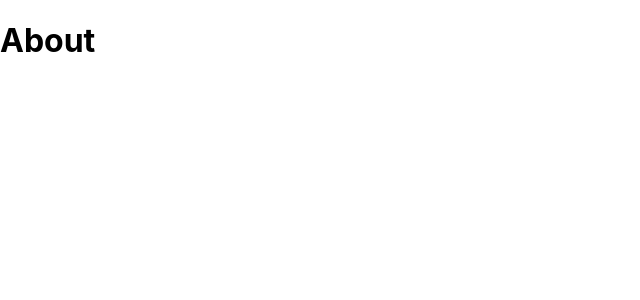
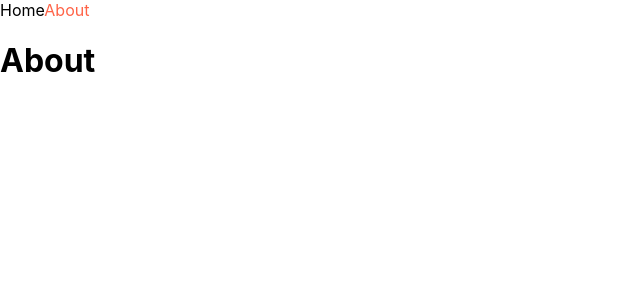
Before and after one commit to HannesCho/NextJS, a Next.js app: page /about in a window 1280 px wide. Shown: the top 300 px of the page, without its empty margins (0-640 px from the left). Built offline with nearby package versions, Linux system fonts and the light colour scheme.

Commit message:
Add Navbar

```diff
--- /dev/null
+++ b/components/Navbar.tsx
@@ -0,0 +1,24 @@
+import Link from "next/link";
+import { useRouter } from "next/router";
+
+export default function NavBar() {
+  const router = useRouter();
+  return (
+    <nav>
+      <Link href="/">
+        <a className={router.pathname === "/" ? "active" : ""}>Home</a>
+      </Link>
+      <Link href="/about">
+        <a className={router.pathname === "/about" ? "active" : ""}>About</a>
+      </Link>
+      <style jsx>{`
+        a {
+          text-decoration: none;
+        }
+        .active {
+          color: tomato;
+        }
+      `}</style>
+    </nav>
+  );
+}
--- a/pages/about.tsx
+++ b/pages/about.tsx
@@ -1,6 +1,9 @@
+import NavBar from "../components/Navbar";
+
 function About() {
   return (
     <div>
+      <NavBar />
       <h1>About</h1>
     </div>
   );
--- a/pages/index.tsx
+++ b/pages/index.tsx
@@ -1,6 +1,9 @@
+import NavBar from "../components/Navbar";
+
 function Home() {
   return (
     <div>
+      <NavBar />
       <h1 className="active">Hello</h1>
     </div>
   );
```
